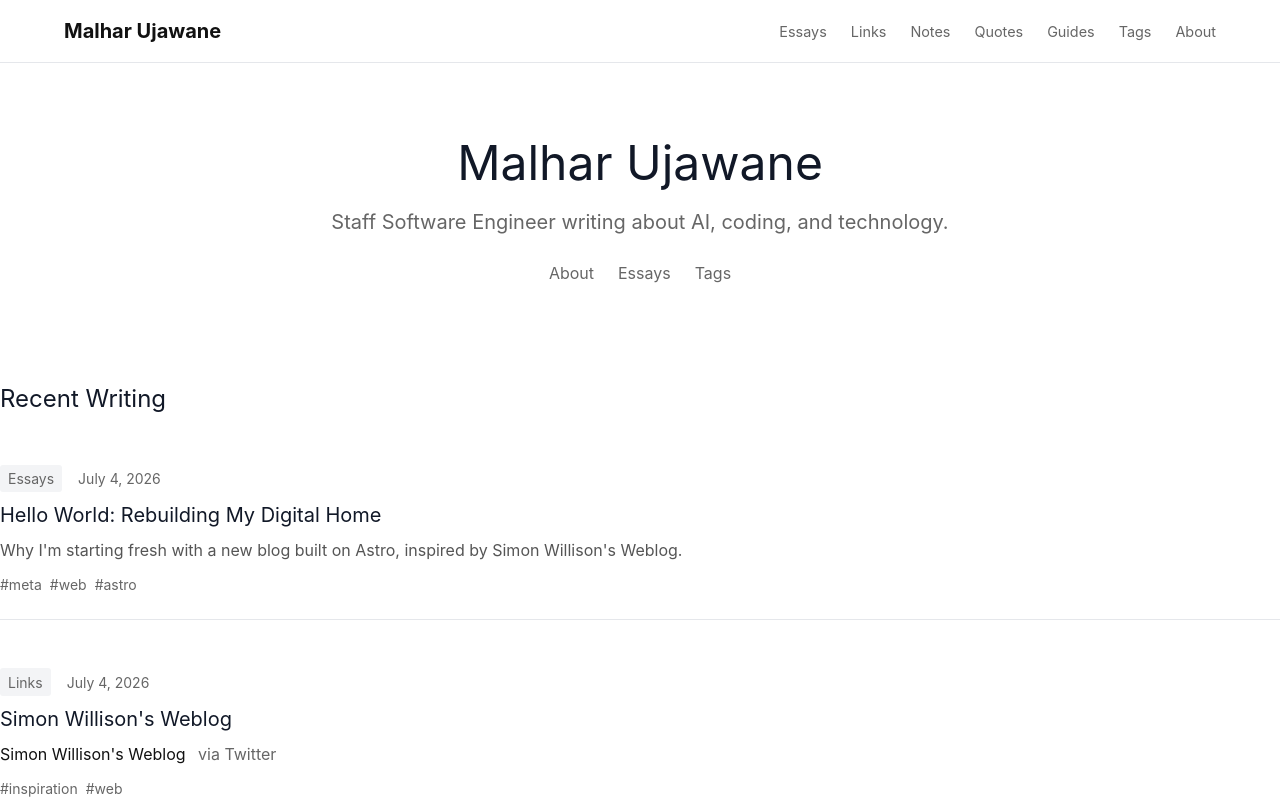
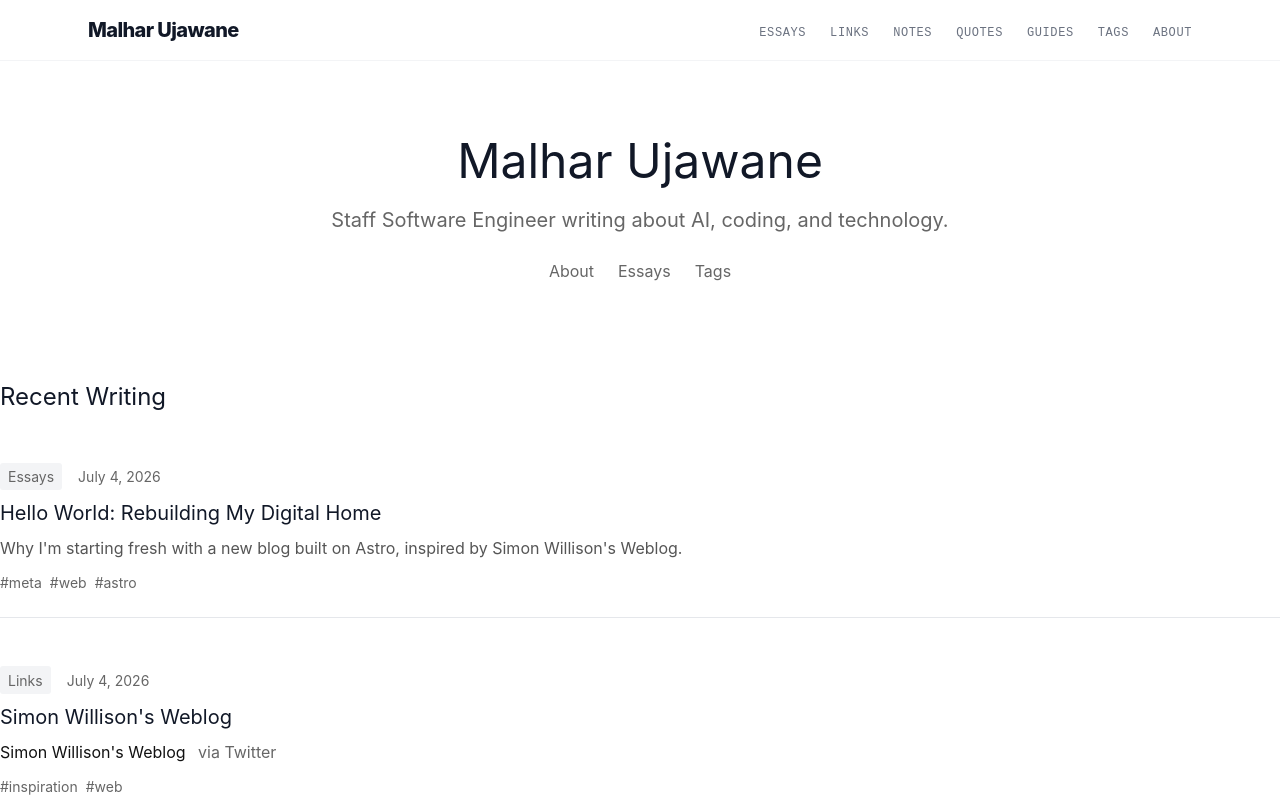
Before and after one commit to Justmalhar/justmalhar-com, an Astro site: page / in a window 1280 px wide. Shown: the top 802 px of the page. Built offline with nearby package versions, Linux system fonts and the light colour scheme; Astro itself is replaced by a stand-in of ours.

Commit message:
feat: redesign header with tailwind and accent styling

```diff
--- a/src/components/Header.astro
+++ b/src/components/Header.astro
@@ -2,13 +2,23 @@
 import { NAV_ITEMS } from '@/lib/constants';
 ---
 
-<header class="site-header">
-  <nav class="site-nav">
-    <a href="/" class="site-logo">Malhar Ujawane</a>
-    <ul class="nav-links">
+<header class="sticky top-0 z-50 backdrop-blur-lg bg-white/80 border-b border-gray-100">
+  <nav class="max-w-6xl mx-auto px-6 py-4 flex justify-between items-center">
+    <a href="/" class="text-xl font-extrabold tracking-tighter text-gray-900 hover:text-accent-blue transition-colors">
+      Malhar Ujawane
+    </a>
+    <ul class="flex gap-6 list-none m-0 p-0">
       {NAV_ITEMS.map(item => (
         <li>
-          <a href={item.href} class:list={[{ active: Astro.url.pathname.startsWith(item.href) }]}>
+          <a
+            href={item.href}
+            class:list={[
+              'text-xs font-mono uppercase tracking-wider transition-colors',
+              Astro.url.pathname.startsWith(item.href)
+                ? 'text-accent-blue border-b-2 border-accent-blue pb-1'
+                : 'text-gray-500 hover:text-gray-900'
+            ]}
+          >
             {item.label}
           </a>
         </li>
@@ -17,56 +27,13 @@
   </nav>
 </header>
 
-<style>
-  .site-header {
-    border-bottom: 1px solid #e5e7eb;
-    padding: 1rem 0;
+<script>
+  const menuButton = document.querySelector('.mobile-menu-button');
+  const navLinks = document.querySelector('.nav-links');
+
+  if (menuButton && navLinks) {
+    menuButton.addEventListener('click', () => {
+      navLinks.classList.toggle('hidden');
+    });
   }
-
-  .site-nav {
-    max-width: 1200px;
-    margin: 0 auto;
-    padding: 0 1.5rem;
-    display: flex;
-    justify-content: space-between;
-    align-items: center;
-  }
-
-  .site-logo {
-    font-size: 1.25rem;
-    font-weight: 700;
-    text-decoration: none;
-    color: #111;
-  }
-
-  .nav-links {
-    display: flex;
-    gap: 1.5rem;
-    list-style: none;
-    margin: 0;
-    padding: 0;
-  }
-
-  .nav-links a {
-    text-decoration: none;
-    color: #666;
-    font-size: 0.9rem;
-  }
-
-  .nav-links a:hover,
-  .nav-links a.active {
-    color: #111;
-  }
-
-  @media (max-width: 768px) {
-    .site-nav {
-      flex-direction: column;
-      gap: 1rem;
-    }
-
-    .nav-links {
-      flex-wrap: wrap;
-      justify-content: center;
-    }
-  }
-</style>
+</script>
```
